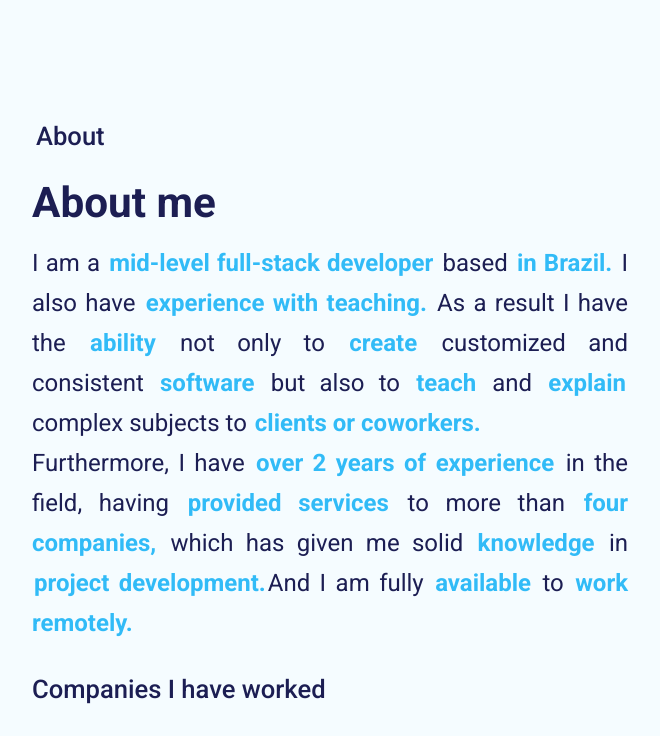
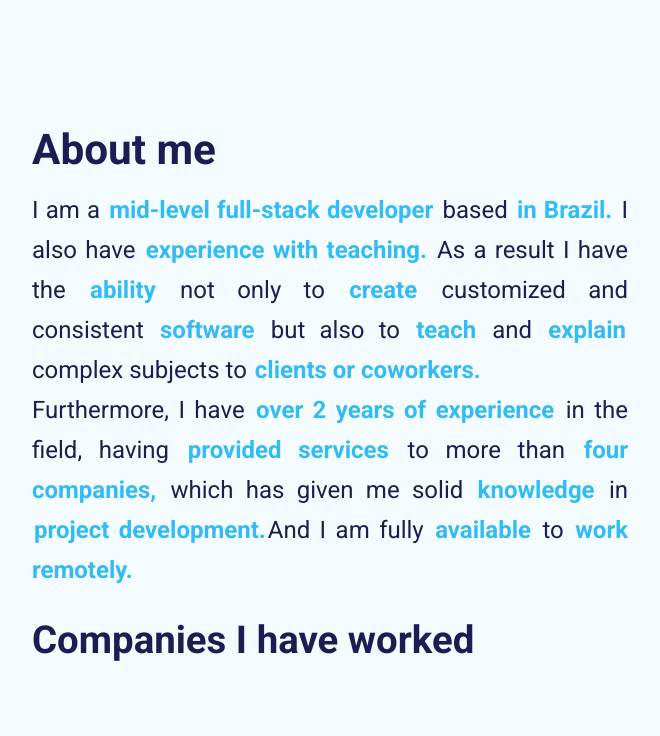
Before and after one commit to vini-barbo/Portfolio, a Nuxt app: page / in a window 1280 px wide. Shown: the part 800-1536 px from the top of the page, without its empty margins (12-672 px from the left). Built offline with nearby package versions, Linux system fonts and the light colour scheme.

Commit message:
refactor - title and subtitle logic

```diff
--- a/components/Aboutme.vue
+++ b/components/Aboutme.vue
@@ -18,7 +18,7 @@ const yearsOfExperience = ref(Math.abs(new Date().getFullYear() - 2022));
               with
               teaching.</mark> As a result I have the <mark>ability</mark> not only to <mark>create</mark> customized and
             consistent
-            <mark> software</mark> but
+            <mark>software</mark> but
             also to <mark>teach</mark>
             and
             <mark>explain</mark> complex subjects to <mark>clients or coworkers.</mark>
--- a/components/Experience.vue
+++ b/components/Experience.vue
@@ -1,6 +1,6 @@
 <template>
   <section class="w-full flex flex-col gap-1 md:gap-8">
-    <h1 class="subtitle">{{ $t('experienceCompanies') }}</h1>
+    <h1 class="title">{{ $t('experienceCompanies') }}</h1>
     <aside class="w-full grid grid-cols-2 md:grid-cols-4 gap-5 gap-y-6 md:gap-8 ">
       <div class="card">
         <div class="cardImage">
--- a/components/HardSkills.vue
+++ b/components/HardSkills.vue
@@ -1,6 +1,9 @@
 <template>
   <UIContentArea :padding="'less'">
     <section class="w-full flex flex-col gap-4 md:gap-8 md:my-5">
+      <h2 class="subtitle text-center md:ml-1 md:text-left md:mb-4">
+        {{ $t('projectsGetTouch') }}
+      </h2>
       <h1 class="title">{{ $t('hardSkillsTechStack') }}</h1>
       <aside class="grid grid-cols-1 md:grid-cols-3 gap-3">
         <div class="card">
--- a/pages/index.vue
+++ b/pages/index.vue
@@ -28,7 +28,7 @@
 }
 
 .subtitle {
-  @apply font-medium text-xl md:text-[2vw] 2xl:text-[1.8vw] md:leading-[1.3rem] mt-1 md:mb-4 text-main-fontBlack;
+  @apply hidden font-medium text-xl md:text-[2vw] 2xl:text-[1.8vw] md:leading-[1.3rem] mt-1 md:mb-1 text-main-fontBlack;
 }
 
 .title {
```
